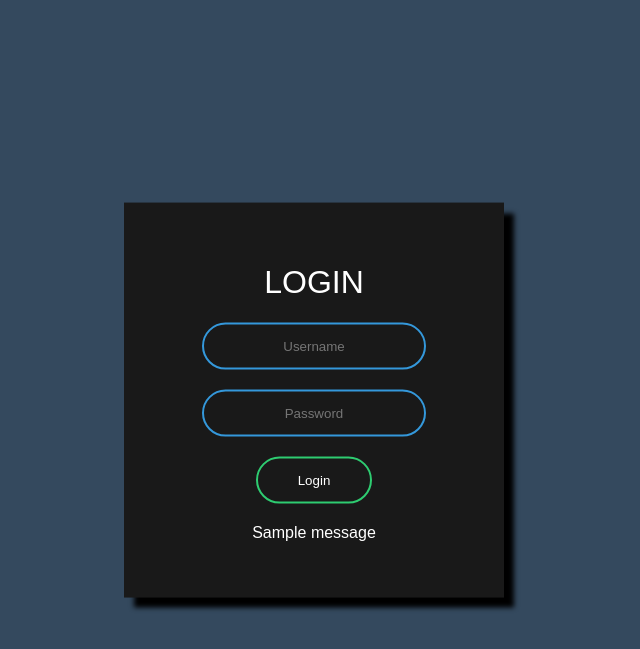
After one commit to SergeyDyudin/synology_video, a Django app: page /login/ in a window 1280 px wide. The commit adds this page. Shown: the top 649 px of the page, without its empty margins (326-966 px from the left). Run offline with Django 3.2, Linux system fonts and the light colour scheme; one stand-in notice (Sample message) is shown.

Commit message:
Добавлена авторизация
Шаблон для авторзации, class-based view для login и logout, добавлены
MixinsClass для class-bassed views.

```diff
--- /dev/null
+++ b/records/forms.py
@@ -0,0 +1,6 @@
+from django import forms
+
+
+class LoginForm(forms.Form):
+    username = forms.CharField(max_length=20, widget=forms.TextInput(attrs={'placeholder': 'Username'}))
+    password = forms.CharField(max_length=20, widget=forms.PasswordInput(attrs={'placeholder': 'Password'}))
--- /dev/null
+++ b/records/static/records/css/auth.css
@@ -0,0 +1,62 @@
+body{
+    margin: 0;
+    padding: 0;
+    font-family: sans-serif;
+    background: #34495e;
+  }
+  .box{
+    width: 300px;
+    padding: 40px;
+    position: absolute;
+    top: 50%;
+    left: 50%;
+    transform: translate(-50%,-50%);
+    background: #191919;
+    text-align: center;
+    box-shadow: 10px 10px 5px;
+    /* box-shadow: 0 0 5px 5px #2ecc71; */
+  }
+  .box h1{
+    color: white;
+    text-transform: uppercase;
+    font-weight: 500;
+  }
+  .box input[type = "text"],.box input[type = "password"]{
+    border:0;
+    background: none;
+    display: block;
+    margin: 20px auto;
+    text-align: center;
+    border: 2px solid #3498db;
+    padding: 14px 10px;
+    width: 200px;
+    outline: none;
+    color: white;
+    border-radius: 24px;
+    transition: 0.25s;
+  }
+  .box input[type = "text"]:focus,.box input[type = "password"]:focus{
+    width: 240px;
+    border-color: #2ecc71;
+  }
+  .box input[type = "text"]:hover,.box input[type = "password"]:hover{
+    width: 240px;
+    border-color: #2ecc71;
+  }
+  .box input[type = "submit"]{
+    border:0;
+    background: none;
+    display: block;
+    margin: 20px auto;
+    text-align: center;
+    border: 2px solid #2ecc71;
+    padding: 14px 40px;
+    outline: none;
+    color: white;
+    border-radius: 24px;
+    transition: 0.25s;
+    cursor: pointer;
+  }
+  .box input[type = "submit"]:hover{
+    background: #2ecc71;
+  }
--- a/records/urls.py
+++ b/records/urls.py
@@ -9,5 +9,7 @@ urlpatterns = [
     path('', views.RecordsList.as_view(), name='home'),
     path('insert', views.insert_in_base, name='insert'),
     path('record/<slug:slug>/', views.RecordDetail.as_view(), name='record'),
+    path('login/', views.LoginView.as_view(), name='login'),
+    path('logout/', views.LogoutView.as_view(), name='logout'),
 ] + static(settings.STATIC_URL, document_root=settings.STATIC_ROOT) \
               + static(settings.MEDIA_URL, document_root=settings.MEDIA_ROOT)
--- a/records/views.py
+++ b/records/views.py
@@ -1,17 +1,29 @@
+from django.contrib import messages
+from django.contrib.auth import logout, authenticate, login
+from django.contrib.auth.decorators import login_required, permission_required
+from django.contrib.auth.mixins import LoginRequiredMixin
 from django.shortcuts import render
-from django.http import HttpResponse
+from django.http import HttpResponse, HttpResponseRedirect
+from django.urls import reverse
+from django.utils.http import is_safe_url
+from django.views import View
 from django.views.generic import ListView, DetailView
 from django.utils import timezone
+
+from synology_video import settings
+from .forms import LoginForm
 from .models import Records
 from .utils import insert_in_database
 
 
+@login_required()
+@permission_required(perm='records.add_records', raise_exception=True)
 def insert_in_base(request):
     insert_in_database()
     return HttpResponse('Data upload at base')
 
 
-class RecordsList(ListView):
+class RecordsList(LoginRequiredMixin, ListView):
     model = Records
     # paginate_by = 20
 
@@ -19,7 +31,7 @@ class RecordsList(ListView):
         return Records.objects.filter(date__lte=timezone.now()).filter(public=True)
 
 
-class RecordDetail(DetailView):
+class RecordDetail(LoginRequiredMixin, DetailView):
     model = Records
 
     def get(self, request, *args, **kwargs):
@@ -27,3 +39,34 @@ class RecordDetail(DetailView):
         self.object.count_views += 1
         self.object.save()
         return context
+
+
+class LoginView(View):
+    def get(self, request):
+        if request.user.is_authenticated:
+            return HttpResponseRedirect(reverse('records:home'))
+        form = LoginForm(initial={'username': '', 'password': ''})
+        return render(request, 'registration/login.html')
+
+    def post(self, request):
+        form = LoginForm(request.POST)
+        if form.is_valid():
+            username = form.cleaned_data['username']
+            password = form.cleaned_data['password']
+            user = authenticate(request, username=username, password=password)
+
+            if user is not None and user.is_active:
+                login(request, user)
+                # return HttpResponseRedirect(reverse('home'))
+                redirect_to = request.GET.get('next', '/')
+                if is_safe_url(url=redirect_to, allowed_hosts=settings.ALLOWED_HOSTS):
+                    return HttpResponseRedirect(redirect_to)
+            else:
+                messages.error(request, 'Username or password is incorrect')
+                return render(request, 'registration/login.html')
+
+
+class LogoutView(LoginRequiredMixin, View):
+    def get(self, request):
+        logout(request)
+        return HttpResponseRedirect(reverse('records:login'))
--- a/synology_video/settings.py
+++ b/synology_video/settings.py
@@ -137,3 +137,6 @@ MEDIA_ROOT = os.path.join(BASE_DIR, 'media')
 # https://docs.djangoproject.com/en/3.2/ref/settings/#default-auto-field
 
 DEFAULT_AUTO_FIELD = 'django.db.models.BigAutoField'
+
+LOGIN_URL = 'login/'
+LOGIN_REDIRECT_URL = '/'
--- a/synology_video/urls.py
+++ b/synology_video/urls.py
@@ -25,6 +25,7 @@ from synology_video import settings
 urlpatterns = [
     path('admin/', admin.site.urls),
     path('', include('records.urls')),
+    # path('accounts/', include('django.contrib.auth.urls')),
     path('__debug__/', include(debug_toolbar.urls)),
 ]
 admin.AdminSite.site_header = 'Администрирование сайта'
--- /dev/null
+++ b/templates/registration/login.html
@@ -0,0 +1,25 @@
+<!DOCTYPE html>
+<html lang="en">
+<head>
+    <meta charset="UTF-8">
+    <meta name="author" content="Sergey Dyudin">
+    {% load static %}
+    <link href="https://fonts.googleapis.com/css2?family=Montserrat&display=swap" rel="stylesheet">
+    <link rel="stylesheet" href="{% static 'records/css/auth.css' %}">
+    <title>Login</title>
+</head>
+<body>
+    <form class="box" action="" method="POST">
+        {% csrf_token%}
+        <h1>Login</h1>
+<!--        {{ form.username }}-->
+<!--        {{ form.password }}-->
+        <input type="text" name="username" placeholder="Username">
+        <input type="password" name="password" placeholder="Password">
+        <input type="submit" name="" value="Login">
+        {% for message in messages %}
+            <p style="color: white" id="messages">{{ message }}</p>
+        {% endfor %}
+      </form>
+</body>
+</html>
```
Also changed, not shown: records/static/records/css/style.css (+15 -5 lines), records/templates/records/base.html (+6 -1 lines), templates/registration/logut.html (added, +10 -0 lines), db.sqlite3.
